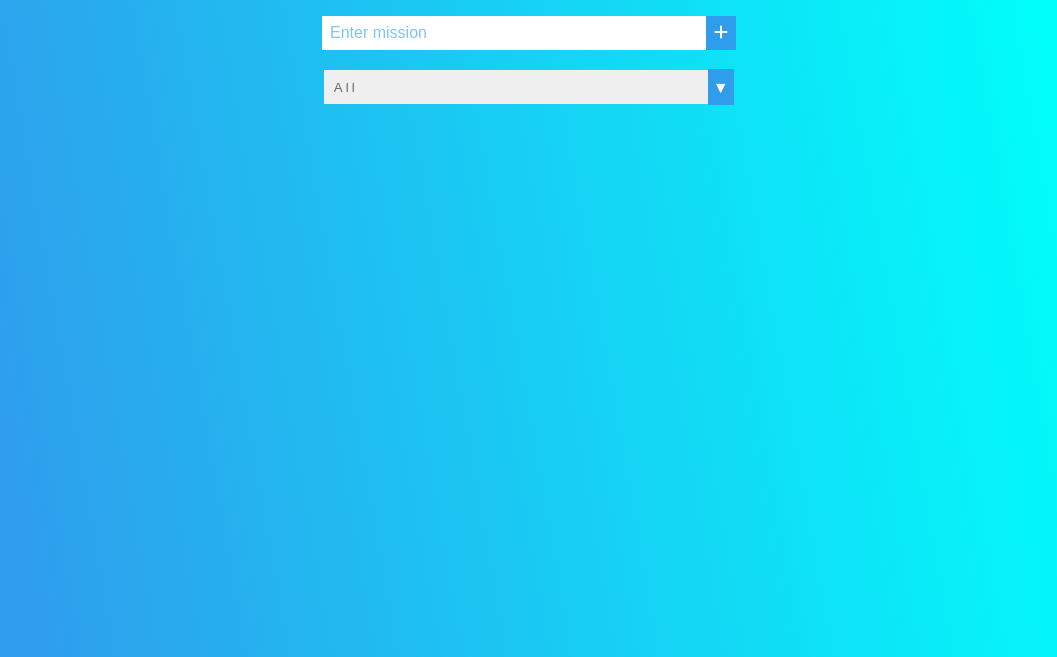
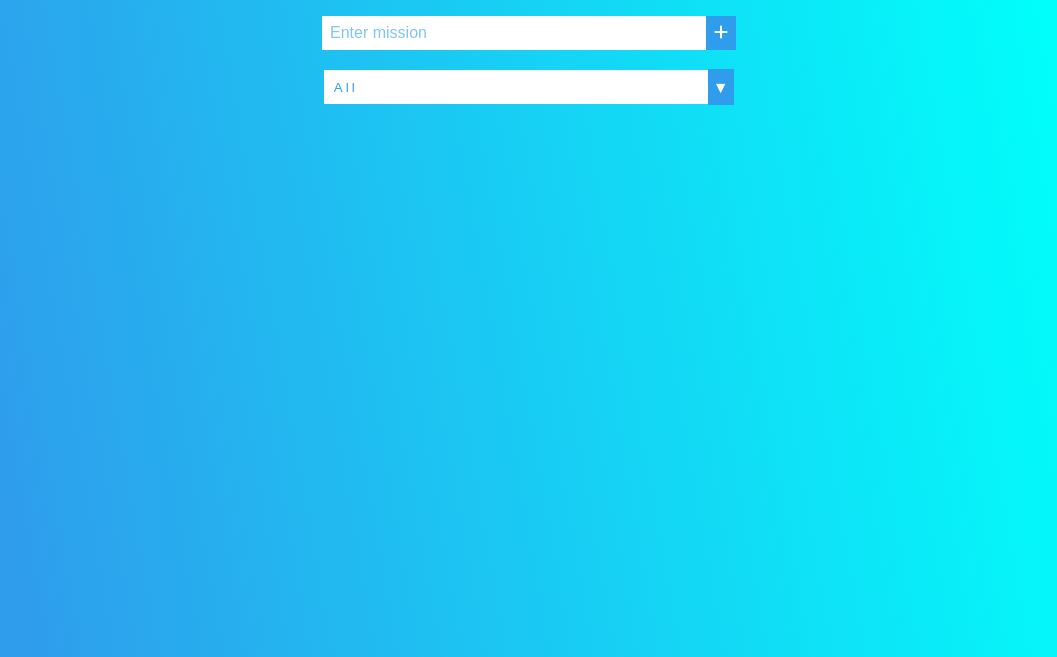
Before and after one commit to sarvar-bakhadirovic/todo-List, a plain HTML site: page index.html in a window 1280 px wide. Shown: the part 143-800 px from the top of the page, without its empty margins (111-1168 px from the left). Drawn offline with Linux system fonts and the light colour scheme.

Commit message:
version 1.1

```diff
--- a/style.css
+++ b/style.css
@@ -101,7 +101,8 @@ select option{
 .todo-select{
     margin: 0 auto;
     width: 100%;
-    color: dimgrey;
+    color: #2f9dec;
+    background-color: #fff;
     padding: .6rem;
     letter-spacing: 3px;
     cursor: pointer;
```
